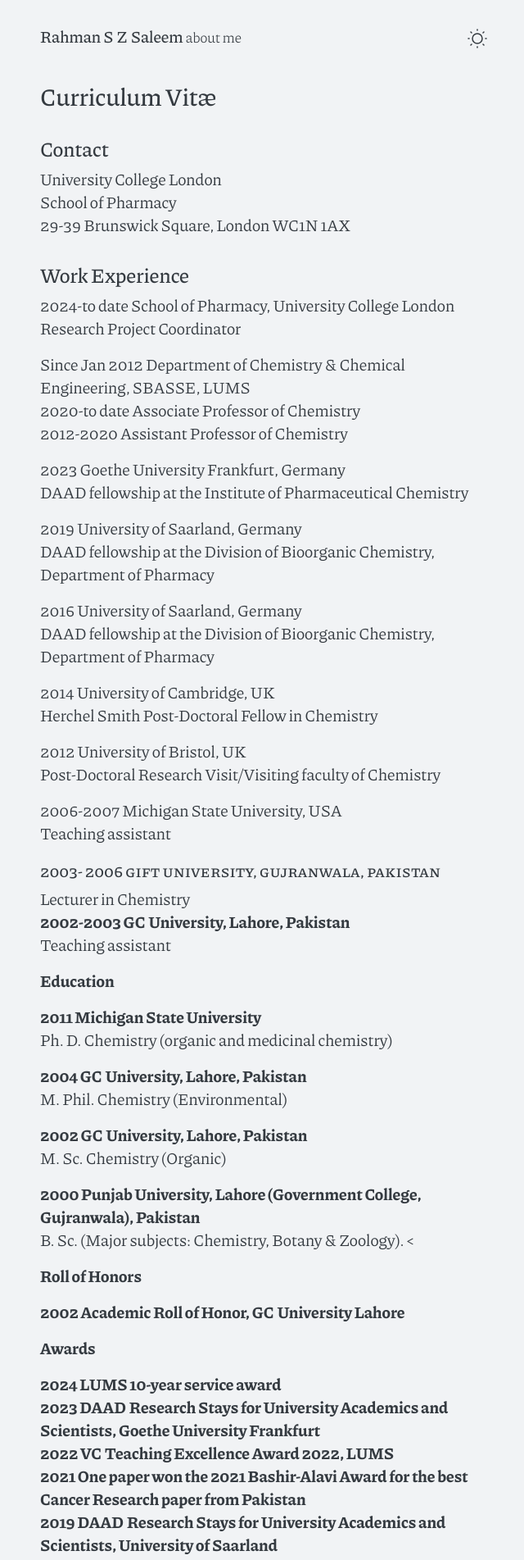
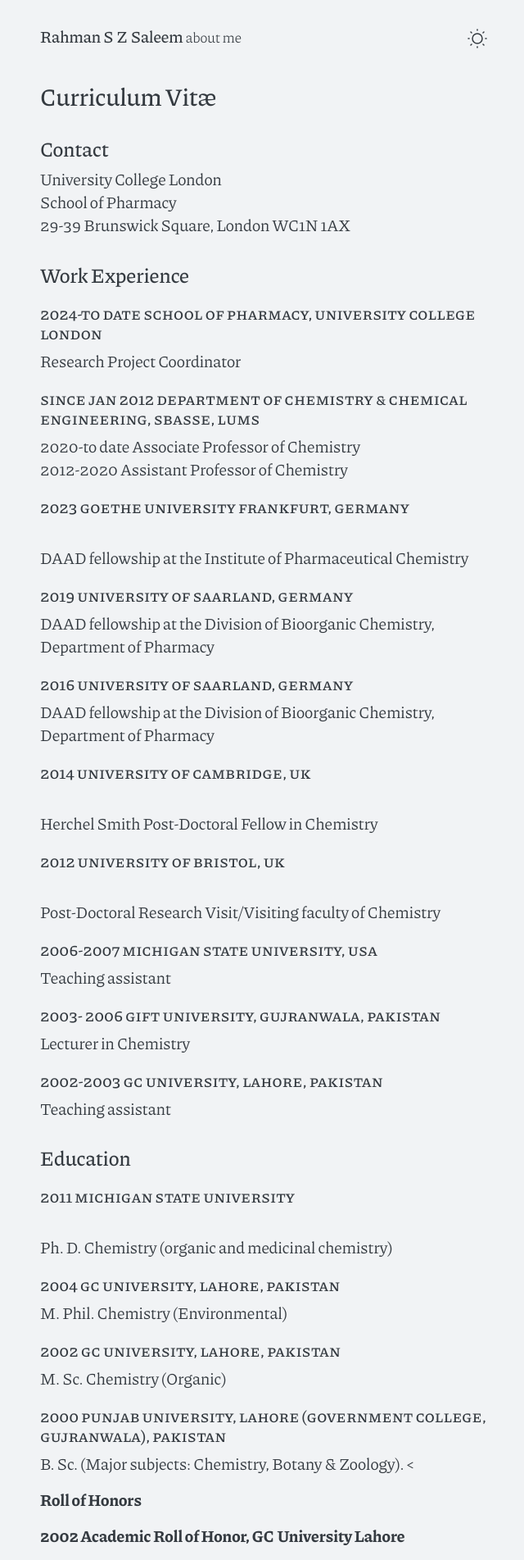
Before and after one commit to rahmanszsaleem/rahmanszsaleem.github.io, a Jekyll site: the page cv/index.html, which Jekyll copies as it is, in a window 1280 px wide. Shown: the top 1903 px of the page at 82% size, without its empty margins (318-958 px from the left). Built offline with Jekyll 4.4.1, drawn with Linux system fonts in a browser that asks for light colours.

Commit message:
Update index.html

```diff
--- a/cv/index.html
+++ b/cv/index.html
@@ -77,51 +77,57 @@
     <div class="Work Experience">
 <h2>Work Experience  </h2>
 
-<p> 2024-to date School of Pharmacy, University College London  <br/>
+<p><h3> 2024-to date School of Pharmacy, University College London  <br/></h3>
 Research Project Coordinator <br/>
 
-<p>Since Jan 2012 Department of Chemistry &amp; Chemical Engineering, SBASSE, LUMS <br/>
+<p><h3>Since Jan 2012 Department of Chemistry &amp; Chemical Engineering, SBASSE, LUMS <br/></h3>
 2020-to date Associate Professor of Chemistry <br/>
 2012-2020 Assistant Professor of Chemistry <br/></p>
 
-<p>2023 Goethe University Frankfurt, Germany  <br/>
+<p><h3>2023 Goethe University Frankfurt, Germany  </h3><br/>
 DAAD fellowship at the Institute of Pharmaceutical Chemistry </p>
 
-<p>2019 University of Saarland, Germany  <br/>
+<p><h3>2019 University of Saarland, Germany  <br/></h3>
 DAAD fellowship at the Division of Bioorganic Chemistry, Department of Pharmacy </p>
 
-<p>2016 University of Saarland, Germany  <br/>
+<p><h3>2016 University of Saarland, Germany  <br/></h3>
 DAAD fellowship at the Division of Bioorganic Chemistry, Department of Pharmacy </p>
 
-<p>2014  University of Cambridge, UK <br/>
+<p><h3>2014  University of Cambridge, UK</h3> <br/>
 Herchel Smith Post-Doctoral Fellow in Chemistry </p>
 
-<p>2012  University of Bristol, UK  <br/>
+<p><h3>2012  University of Bristol, UK</h3>  <br/>
 Post-Doctoral Research Visit/Visiting faculty of Chemistry </p>
 
-<p>2006-2007 Michigan State University, USA <br/>
+<p><h3>2006-2007 Michigan State University, USA <br/></h3>
 Teaching assistant </p>
 
-<h3>2003- 2006 GIFT University, Gujranwala, Pakistan  </h3>
-Lecturer in Chemistry
+<p><h3>2003- 2006 GIFT University, Gujranwala, Pakistan  <br/></h3>
+Lecturer in Chemistry </p>
 
-<p><b>2002-2003 GC University, Lahore, Pakistan <br/></b>
+<p><h3>2002-2003 GC University, Lahore, Pakistan <br/></h3>
 Teaching assistant  </p>
 
-<p><b>Education </b></p>
-<p><b>2011 Michigan State University </b><br>
+</div>
+
+
+     <div class="Education">
+  <p><h2>Education </h2></p>
+<p><h3>2011 Michigan State University </h3><br>
 Ph. D. Chemistry (organic and medicinal chemistry) </p>
 
-<p><b>2004 GC University, Lahore, Pakistan <br/></b>
+<p><h3>2004 GC University, Lahore, Pakistan <br/></h3>
 M. Phil. Chemistry (Environmental) </p>
 
-<p><b>2002 GC University, Lahore, Pakistan <br/></b>
+<p><h3>2002 GC University, Lahore, Pakistan <br/></h3>
 M. Sc. Chemistry (Organic) <br/></p>
 
-<p><b>2000 Punjab University, Lahore (Government College, Gujranwala), Pakistan <br/></b>
+<p><h3>2000 Punjab University, Lahore (Government College, Gujranwala), Pakistan <br/></h3>
 B. Sc. (Major subjects: Chemistry, Botany &amp; Zoology).  <</p>
 
-</div>
+       </div>
+
+
 
 <p><b> Roll of Honors <br/></p>
 2002   Academic Roll of Honor, GC University Lahore </p>
```
